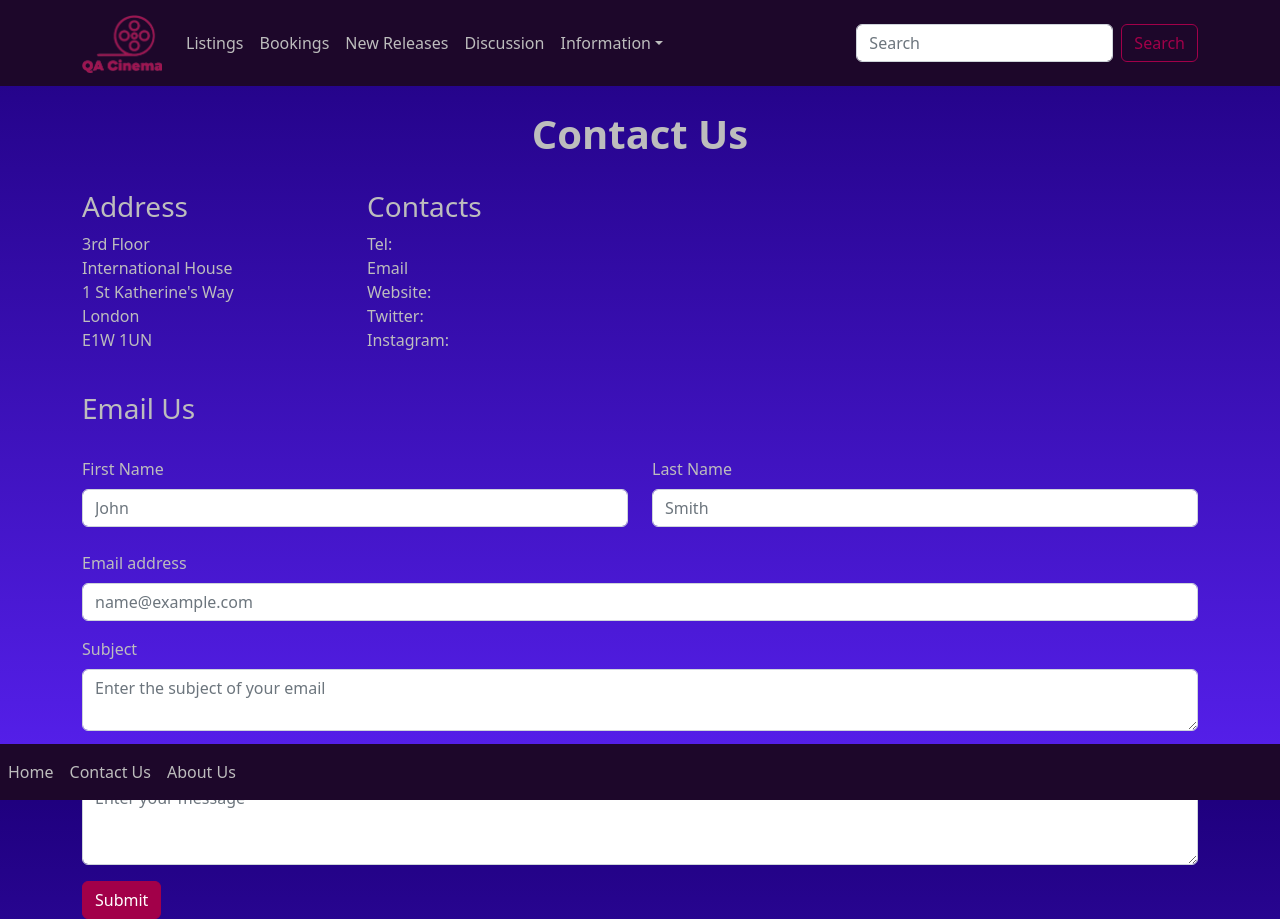
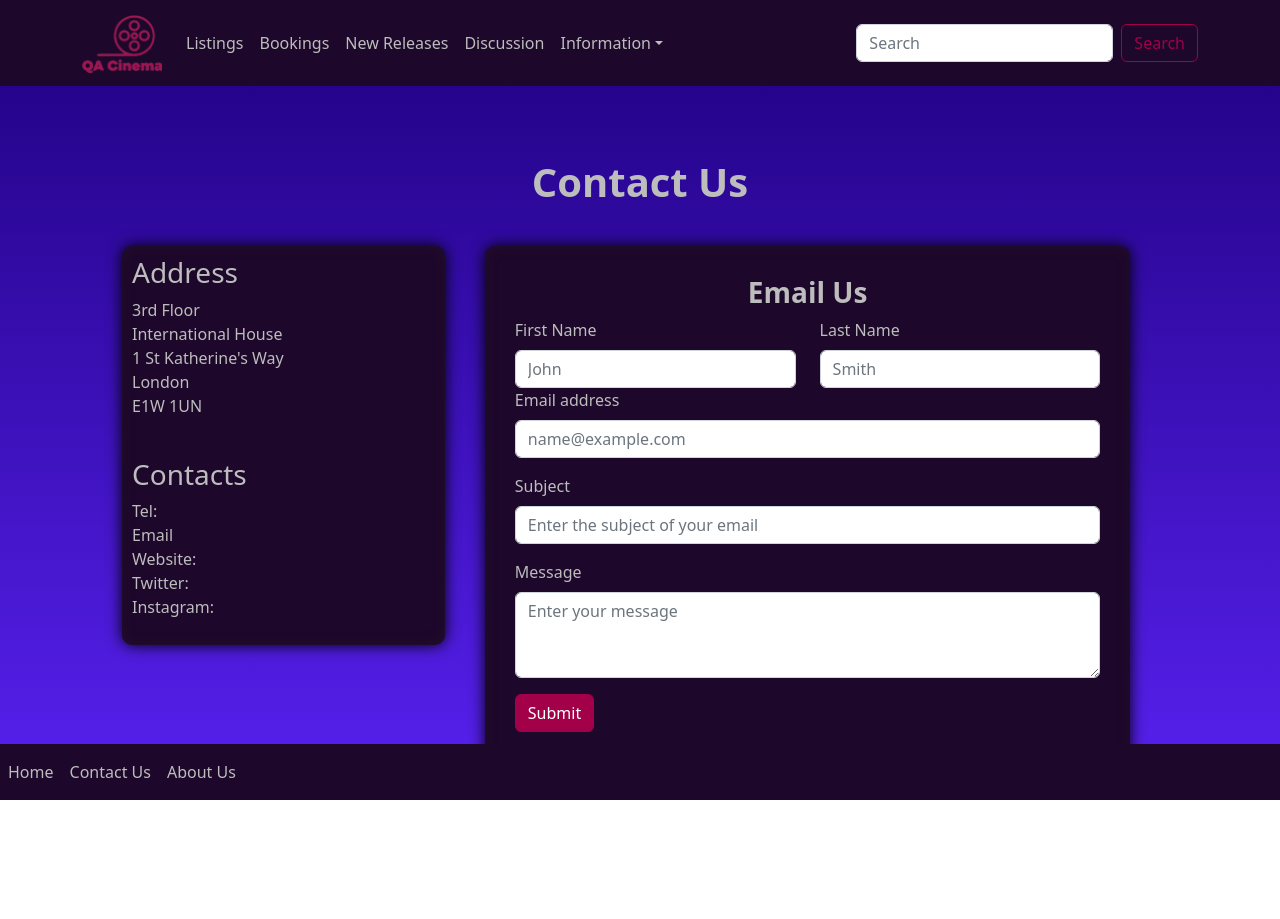
Before and after one commit to tashfeenarshad/DTK_JS-QA_CINEMA, a React (Create React App) app in the folder cinema/: page /contact in a window 1280 px wide. After the commit the page ends 800 px from the top, so only its background shows below. Built offline with nearby package versions, Linux system fonts and the light colour scheme.

Commit message:
Adjusted contact us styling

```diff
--- a/cinema/src/App.css
+++ b/cinema/src/App.css
@@ -277,3 +277,29 @@ body {
   padding: 10px;
   margin-bottom: 30px;
 }
+
+
+/*Contact Us*/
+.contactContainer{
+  display:flex;
+  margin:20px;
+}
+
+.contactAddressContainer{
+  box-shadow: 0px 0px 15px rgb(0 0 0), inset 0px 0px 15px 0px rgb(70 70 70 / 12%);
+  background-color: rgb(29 7 42);
+  border-radius: 10px;
+  width:30%;
+  margin:20px;
+  padding: 10px;
+  height: -webkit-fill-available;
+}
+
+.contactEmailContainer{
+  box-shadow: 0px 0px 15px rgb(0 0 0), inset 0px 0px 15px 0px rgb(70 70 70 / 12%);
+  background-color: rgb(29 7 42);
+  border-radius: 10px;
+  width:60%;
+  margin:20px;
+  padding: 30px;
+}
--- a/cinema/src/Components/Contact.jsx
+++ b/cinema/src/Components/Contact.jsx
@@ -23,18 +23,13 @@ export const Contact = () => {
 
   return (
     <>
+      <br />
+      <br />
+      <h1 style={{ display: 'flex', justifyContent: 'center', fontWeight: 'bold' }}>Contact Us</h1>
 
-      <div>
-        <Row>
-          <Col style={{ display: 'flex', justifyContent: 'center' }} >
-            <h1 style={{ fontWeight: 'bold' }} >Contact Us</h1>
-          </Col>
-        </Row>
-        <br />
 
-        <Row>
-          <Col lg="3">
-            <div id="address-info-div">
+      <div className='contactContainer'>
+        <div className='contactAddressContainer'>
           <h3>Address</h3>
           <p>3rd Floor
             <br />
@@ -45,11 +40,8 @@ export const Contact = () => {
             London
             <br />
             E1W 1UN</p>
-            </div>
-          </Col>
+            <br/>
 
-          <Col lg="3">
-            <div id="contact-info-div">
           <h3>Contacts</h3>
           <p>Tel:
             <br />
@@ -61,26 +53,24 @@ export const Contact = () => {
             <br />
             Instagram:</p>
         </div>
-          </Col>
-        </Row>
-        <br />
-      </div>
 
 
+
+        <div className='contactEmailContainer'>
           <Form ref={form} onSubmit={sendEmail}>
-        <h3>Email Us</h3>
-        <br />
-        <Row>
-          <Col>
+            <h3 style={{ display: 'flex', justifyContent: 'center', fontWeight: 'bold' }}>Email Us</h3>
+            <Row classNAme="mb-3">
+              <Form.Group as={Col} controlId="formGridText">
                 <Form.Label>First Name</Form.Label>
                 <Form.Control type="text" name="first_name" placeholder="John" required />
-          </Col>
-          <Col>
+              </Form.Group>
+
+              <Form.Group as={Col} controlId="formGridText">
                 <Form.Label>Last Name</Form.Label>
                 <Form.Control name="last_name" placeholder="Smith" required />
-          </Col>
+              </Form.Group>
             </Row>
-        <br />
+
             <Form.Group className="mb-3" controlId="formBasicEmail">
               <Form.Label>Email address</Form.Label>
               <Form.Control name="email" type="email" placeholder="name@example.com" pattern="[a-z0-9._%+-]+@[a-z0-9.-]+\.[a-z]{2,4}$" required />
@@ -88,7 +78,7 @@ export const Contact = () => {
 
             <Form.Group className="mb-3" controlId="exampleForm.ControlTextarea1">
               <Form.Label>Subject</Form.Label>
-          <Form.Control name="subject" as="textarea" placeholder="Enter the subject of your email" required />
+              <Form.Control type="text" placeholder="Enter the subject of your email" required />
             </Form.Group>
 
             <Form.Group className="mb-3" controlId="exampleForm.ControlTextarea1">
@@ -100,6 +90,8 @@ export const Contact = () => {
               Submit
             </Button>
           </Form>
+        </div>
+      </div>
     </>
   );
 }
```
Lines whose indentation alone changed are shown as unchanged.
